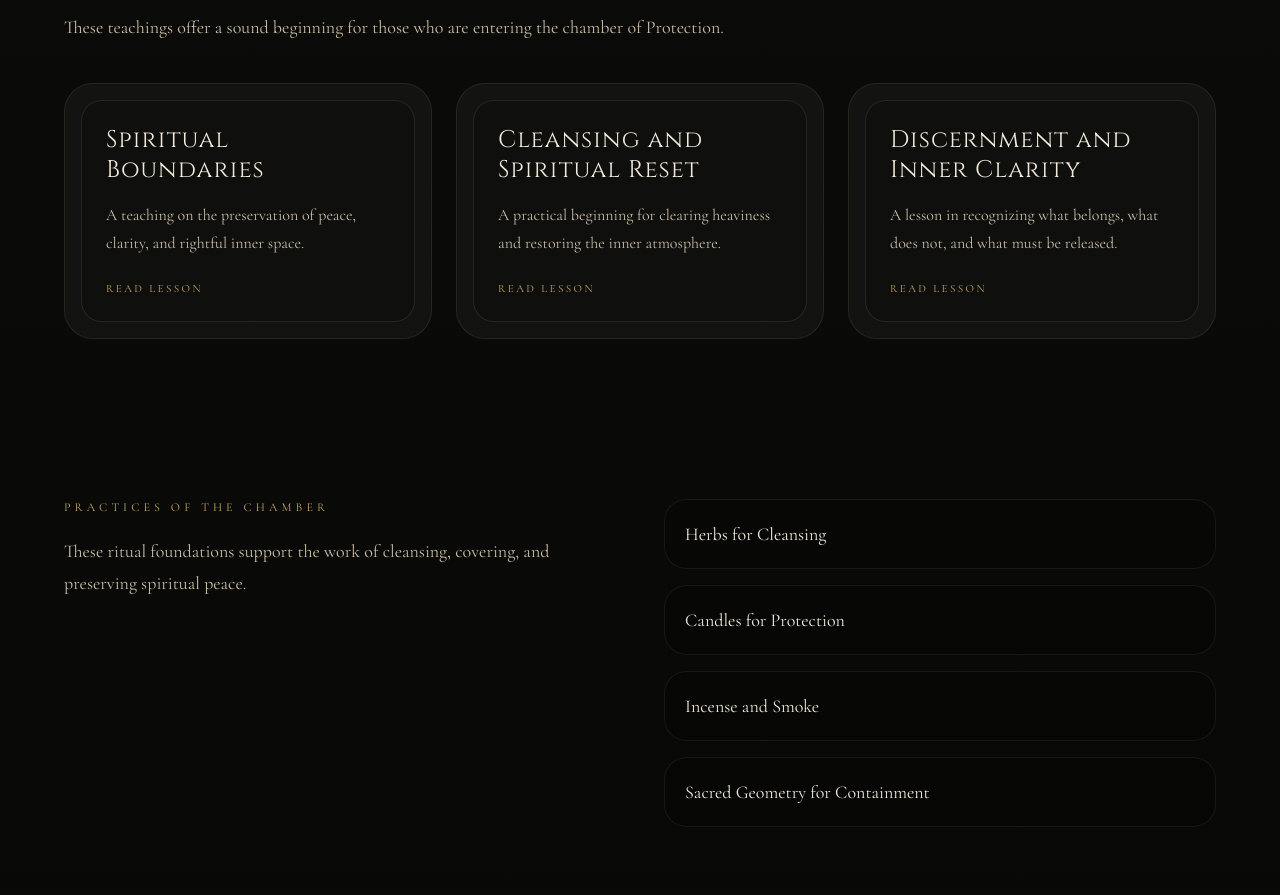
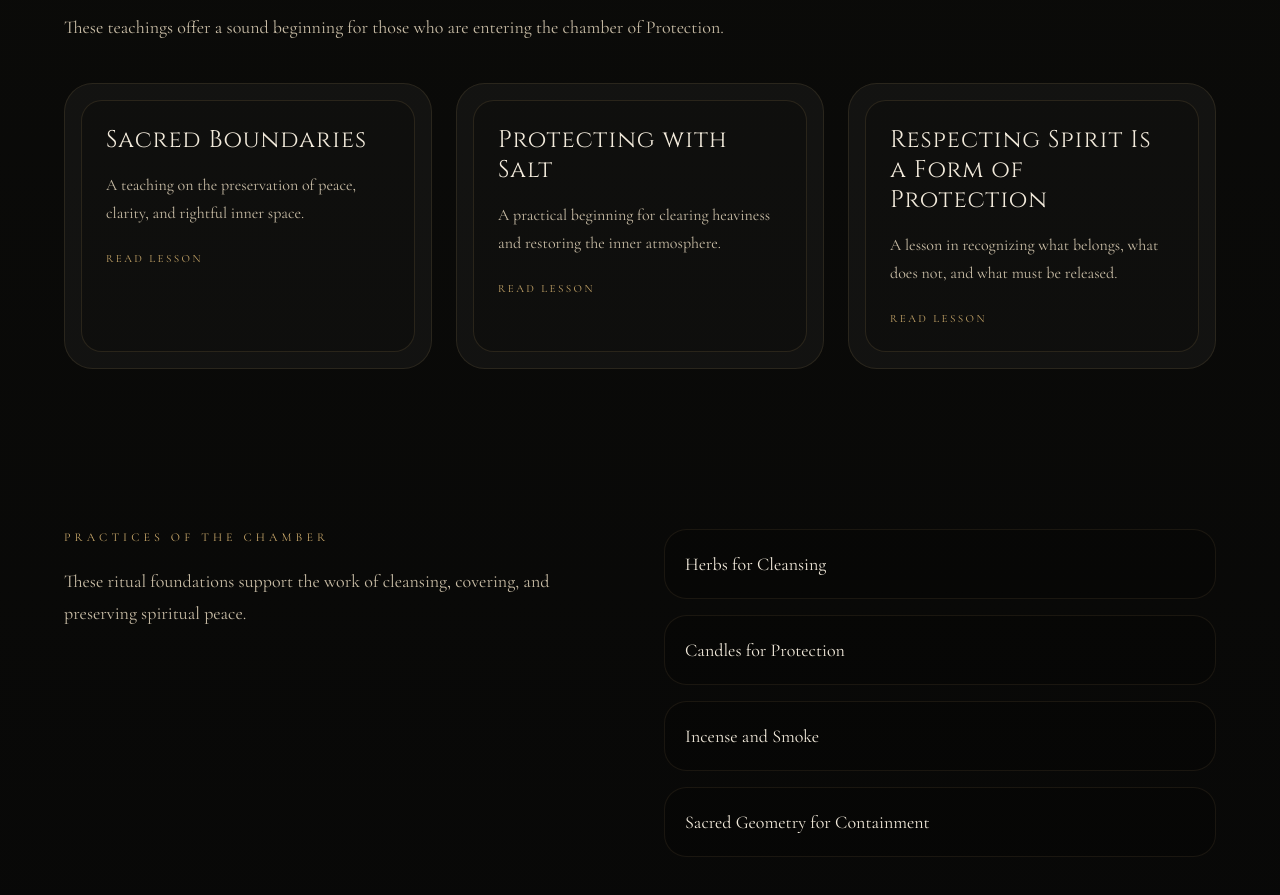
Before and after one commit to KatrinaFinney/house-of-the-inner-throne, a Next.js app: page /pillars/protection in a window 1280 px wide. Shown: the part 1640-2535 px from the top of the page. Built offline with nearby package versions, Linux system fonts and the light colour scheme.

Commit message:
Update src/components/pillars/pillars.ts

```diff
--- a/src/components/pillars/pillars.ts
+++ b/src/components/pillars/pillars.ts
@@ -33,22 +33,22 @@ export const pillars = {
       "These teachings offer a sound beginning for those who are entering the chamber of Protection.",
     beginItems: [
       {
-        title: "Spiritual Boundaries",
+        title: "Sacred Boundaries",
         description:
           "A teaching on the preservation of peace, clarity, and rightful inner space.",
-        href: "/archive/spiritual-boundaries",
+        href: "/archive/volume/the-lineage-of-spirit/sacred-boundaries",
       },
       {
-        title: "Cleansing and Spiritual Reset",
+        title: "Protecting with Salt",
         description:
           "A practical beginning for clearing heaviness and restoring the inner atmosphere.",
-        href: "/archive/cleansing-and-spiritual-reset",
+        href: "/archive/volume/the-architecture-of-ritual/protecting-with-salt",
       },
       {
-        title: "Discernment and Inner Clarity",
+        title: "Respecting Spirit Is a Form of Protection",
         description:
           "A lesson in recognizing what belongs, what does not, and what must be released.",
-        href: "/archive/discernment-and-inner-clarity",
+        href: "/archive/volume/foundations-of-sovereignty/respecting-spirit-is-a-form-of-protection",
       },
     ],
     practicesTitle: "Practices of the Chamber",
@@ -76,14 +76,14 @@ export const pillars = {
     supportBody:
       "Gather what assists the preservation of peace, clarity, and spiritual steadiness. Some instruments are prepared by the Shrine. Others are chosen carefully as useful companions to the work.",
     houseSupports: [
-      { title: "Temple Candles", href: "/storehouse/temple-candles" },
-      { title: "Petition Papers", href: "/storehouse/petition-papers" },
-      { title: "Ancestor Currency", href: "/storehouse/ancestor-currency" },
+      { title: "Temple Candles", href: "/storehouse#temple-candles" },
+      { title: "Petition Papers", href: "/storehouse#petition-papers" },
+      { title: "Ancestor Currency", href: "/storehouse#ancestor-currency" },
     ],
     curatedSupports: [
-      { title: "Curated Incense", href: "/storehouse/curated/incense" },
-      { title: "Fire-Safe Bowls", href: "/storehouse/curated/fire-safe-bowls" },
-      { title: "Cauldrons and Burners", href: "/storehouse/curated/cauldrons" },
+      { title: "Curated Incense", href: "/storehouse#curated-incense" },
+      { title: "Fire-Safe Bowls", href: "/storehouse#fire-safe-bowls" },
+      { title: "Cauldrons and Burners", href: "/storehouse#cauldrons-and-burners" },
     ],
     closingTitle: "A Word for the Sovereign Spirit",
     closingBody:
@@ -127,19 +127,19 @@ export const pillars = {
         title: "Grace Restores Spiritual Authority",
         description:
           "A lesson in releasing shame, reclaiming worthiness, and returning power to the inner throne.",
-        href: "/archive/grace-restores-spiritual-authority",
+        href: "/archive/volume/foundations-of-sovereignty/grace-restores-spiritual-authority",
       },
       {
-        title: "Spiritual Authority and Self-Trust",
+        title: "Spiritual Sovereignty",
         description:
           "A beginning in autonomy, discernment, and the strengthening of inner command.",
-        href: "/archive/spiritual-authority-and-self-trust",
+        href: "/archive/volume/foundations-of-sovereignty/spiritual-sovereignty",
       },
       {
-        title: "Devotion and Self-Mastery",
+        title: "The Ritual Mind",
         description:
           "A teaching on how chosen ritual practice deepens freedom rather than limiting it.",
-        href: "/archive/devotion-and-self-mastery",
+        href: "/archive/volume/foundations-of-sovereignty/the-ritual-mind",
       },
     ],
     practicesTitle: "Practices of the Chamber",
@@ -160,21 +160,21 @@ export const pillars = {
       },
       {
         title: "Ritual Journaling and Reflection",
-        href: "/ritual-foundations/ritual-journaling",
+        href: "/ritual-foundations/petition-papers",
       },
     ],
     supportTitle: "What May Support the Work",
     supportBody:
       "Gather what strengthens voice, presence, and ritual focus. Let the instruments serve the becoming, but never stand in place of it.",
     houseSupports: [
-      { title: "Temple Candles", href: "/storehouse/temple-candles" },
-      { title: "Petition Papers", href: "/storehouse/petition-papers" },
-      { title: "Ritual Kits", href: "/storehouse/ritual-kits" },
+      { title: "Temple Candles", href: "/storehouse#temple-candles" },
+      { title: "Petition Papers", href: "/storehouse#petition-papers" },
+      { title: "Ritual Kits", href: "/storehouse#ritual-kits" },
     ],
     curatedSupports: [
-      { title: "Curated Incense", href: "/storehouse/curated/incense" },
-      { title: "Prayer Journals", href: "/storehouse/curated/journals" },
-      { title: "Altar Tools", href: "/storehouse/curated/altar-tools" },
+      { title: "Curated Incense", href: "/storehouse#curated-incense" },
+      { title: "Prayer Journals", href: "/storehouse#prayer-journals" },
+      { title: "Altar Tools", href: "/storehouse#altar-tools" },
     ],
     closingTitle: "A Word for the Sovereign Spirit",
     closingBody:
@@ -215,22 +215,22 @@ export const pillars = {
       "These teachings open the chamber of increase, receptivity, and sacred material relationship.",
     beginItems: [
       {
-        title: "Sacred Prosperity",
+        title: "Using Ancestral Currency to Create Prosperity",
         description:
           "A philosophical beginning for understanding abundance as a spiritual current.",
-        href: "/archive/sacred-prosperity",
+        href: "/archive/volume/the-ecology-of-prosperity/using-ancestral-currency-to-create-prosperity",
       },
       {
-        title: "Worthiness and Receiving",
+        title: "Prosperity Grows Where It Is Fed",
         description:
           "A lesson in how openness to blessing begins with restored self-worth.",
-        href: "/archive/worthiness-and-receiving",
+        href: "/archive/volume/the-ecology-of-prosperity/prosperity-grows-where-it-is-fed",
       },
       {
-        title: "Offerings, Flow, and Increase",
+        title: "Circulating Wealth Strengthens Wealth",
         description:
           "An introduction to circulation, reciprocity, and the spiritual logic of increase.",
-        href: "/archive/offerings-flow-and-increase",
+        href: "/archive/volume/the-ecology-of-prosperity/circulating-wealth-strengthens-wealth",
       },
     ],
     practicesTitle: "Practices of the Chamber",
@@ -258,14 +258,14 @@ export const pillars = {
     supportBody:
       "Gather what supports flow, offering, beauty, and visible increase. Let the materials remain servants of the current rather than becoming the current itself.",
     houseSupports: [
-      { title: "Ancestor Currency", href: "/storehouse/ancestor-currency" },
-      { title: "Petition Papers", href: "/storehouse/petition-papers" },
-      { title: "Temple Candles", href: "/storehouse/temple-candles" },
+      { title: "Ancestor Currency", href: "/storehouse#ancestor-currency" },
+      { title: "Petition Papers", href: "/storehouse#petition-papers" },
+      { title: "Temple Candles", href: "/storehouse#temple-candles" },
     ],
     curatedSupports: [
-      { title: "Offering Bowls", href: "/storehouse/curated/offering-bowls" },
-      { title: "Honey Jar Supports", href: "/storehouse/curated/honey-jars" },
-      { title: "Curated Incense", href: "/storehouse/curated/incense" },
+      { title: "Offering Bowls", href: "/storehouse#offering-bowls" },
+      { title: "Honey Jar Supports", href: "/storehouse#honey-jar-supports" },
+      { title: "Curated Incense", href: "/storehouse#curated-incense" },
     ],
     closingTitle: "A Word for the Sovereign Spirit",
     closingBody:
```
